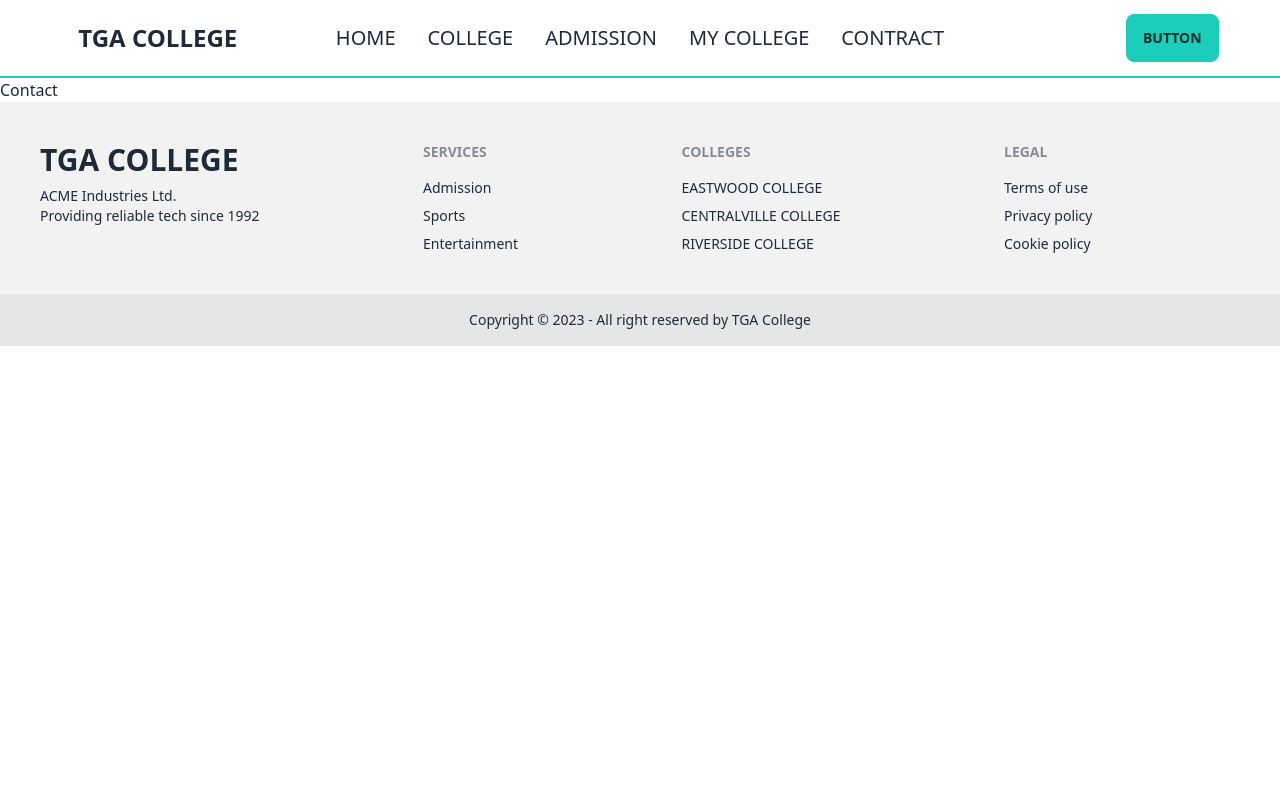
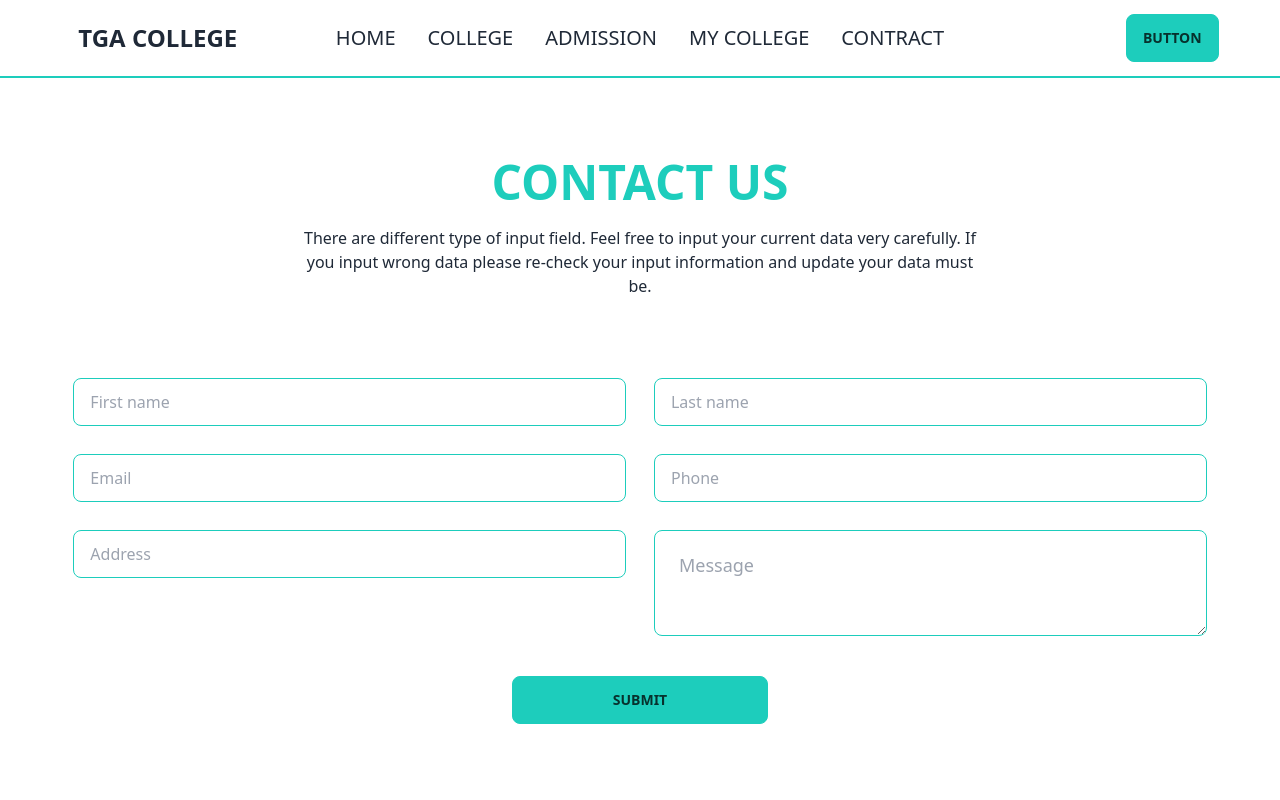
Before and after one commit to Abu-Taieb/college-booking-client, a React (Vite) app: page /contact in a window 1280 px wide. Shown: the top 800 px of the page. Built offline with nearby package versions, Linux system fonts and the light colour scheme.

Commit message:
Contact form design complete

```diff
--- a/src/Pages/Contact/Contact.jsx
+++ b/src/Pages/Contact/Contact.jsx
@@ -1,10 +1,61 @@
-
 const Contact = () => {
-    return (
-        <div>
-            <h2>Contact</h2>
+  return (
+    <div>
+      <div className="w-full md:w-11/12 m-auto px-5 py-20">
+        <div className="text-center w-full md:w-3/5 m-auto mb-20">
+          <h2 className="text-3xl md:text-4xl lg:text-5xl font-bold uppercase mb-5 text-accent ">
+            Contact Us
+          </h2>
+          <p className="">
+            There are different type of input field. Feel free to input your
+            current data very carefully. If you input wrong data please re-check
+            your input information and update your data must be.
+          </p>
         </div>
-    );
+        <form>
+          <div className="text-center">
+            <div className="grid grid-cols-1 md:grid-cols-2 gap-7">
+              <input
+                type="text"
+                placeholder="First name"
+                className="input input-bordered input-accent w-full"
+                required
+              />
+              <input
+                type="text"
+                placeholder="Last name"
+                className="input input-bordered input-accent w-full"
+                required
+              />
+              <input
+                type="email"
+                placeholder="Email"
+                className="input input-bordered input-accent w-full"
+                required
+              />
+              <input
+                type="number"
+                placeholder="Phone"
+                className="input input-bordered input-accent w-full"
+                required
+              />
+              <input
+                type="text"
+                placeholder="Address"
+                className="input input-bordered input-accent w-full"
+                required
+              />
+              <textarea
+                className="textarea textarea-bordered textarea-lg w-full textarea-accent"
+                placeholder="Message"
+              ></textarea>
+            </div>
+            <button className="btn btn-wide btn-accent my-10">Submit</button>
+          </div>
+        </form>
+      </div>
+    </div>
+  );
 };
 
 export default Contact;
```
